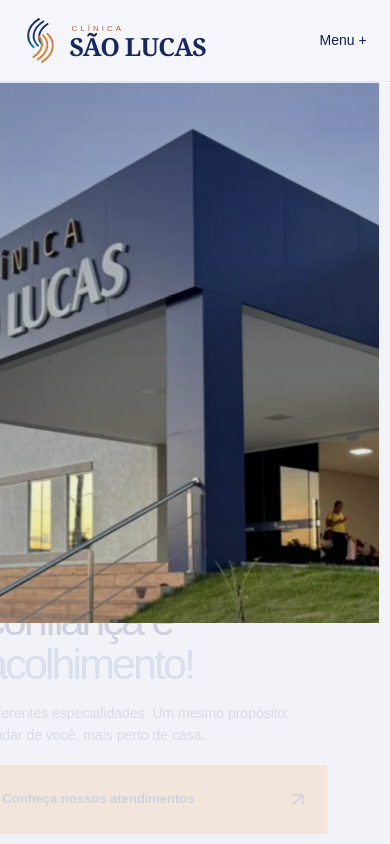
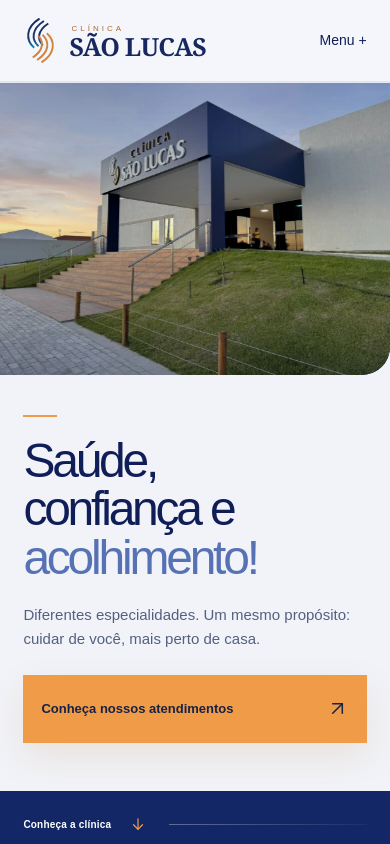
Before and after one commit to Trap21/Clinica-Sao-Lucas, a Next.js app: page / in a window 390 px wide. Shown: the top 844 px of the page. Built offline with nearby package versions, Linux system fonts and the light colour scheme.

Commit message:
Fix mobile hero layout

```diff
--- a/app/opening.css
+++ b/app/opening.css
@@ -53,3 +53,26 @@
   .site-header .nav-contact{min-width:0;margin:12px 0 0;padding:9px 48px 9px 16px}
   .hero-story .hero-bottom{left:0;right:0;padding:0 6%}
 }
+
+/* No celular, o Hero usa um fluxo próprio para não depender da altura dinâmica do navegador. */
+@media(max-width:700px){
+  .hero-story{height:auto;min-height:0;overflow:hidden!important;--hero-copy-opacity:1;--hero-copy-x:0px;--hero-meta-opacity:1}
+  .hero-story .hero-stage{position:relative;top:auto;height:auto;min-height:0;overflow:hidden}
+  .hero-story .hero-content{position:relative;inset:auto;display:flex;flex-direction:column;min-height:0}
+  .hero-story .clinic-feature{position:relative;inset:auto;order:1;width:100%;height:auto;aspect-ratio:4/3;margin:0;clip-path:none!important;border-radius:0 0 28px 0}
+  .hero-story .clinic-feature-image{width:100%;height:100%}
+  .hero-story .clinic-feature-image img{width:100%;height:100%;object-fit:cover;object-position:center center;transform-origin:center center}
+  .hero-story .clinic-feature-image::before{background:linear-gradient(180deg,rgba(9,22,66,.11),transparent 56%,rgba(9,22,66,.14))}
+  .hero-story .hero-copy{position:relative;inset:auto;order:2;width:100%;max-width:none;padding:40px 6% 48px;opacity:1!important;transform:none!important;background:#f1f3f8;will-change:auto}
+  .hero-story .hero-copy::before{width:34px;margin-bottom:20px}
+  .hero-story .hero-copy h1{font-size:clamp(42px,12.3vw,54px);line-height:1.02;letter-spacing:-.067em}
+  .hero-story .hero-copy p{max-width:360px;margin:20px 0 24px;font-size:15px;line-height:1.58}
+  .hero-story .hero-copy .button{width:100%;max-width:none;min-height:56px;padding:16px 18px;font-size:13px}
+  .hero-story .hero-bottom{position:relative;inset:auto;height:66px;padding:0 6%;opacity:1!important}
+}
+
+@media(max-width:380px){
+  .hero-story .hero-copy{padding-top:34px;padding-bottom:42px}
+  .hero-story .hero-copy h1{font-size:40px}
+  .hero-story .hero-copy p{font-size:14px}
+}
```
Also changed, not shown: app/page.tsx (+1 -1 lines).
